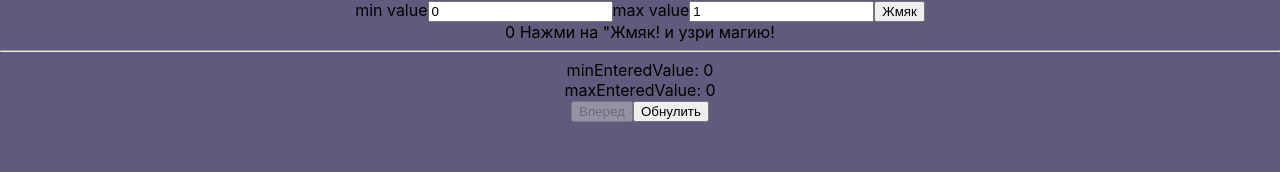
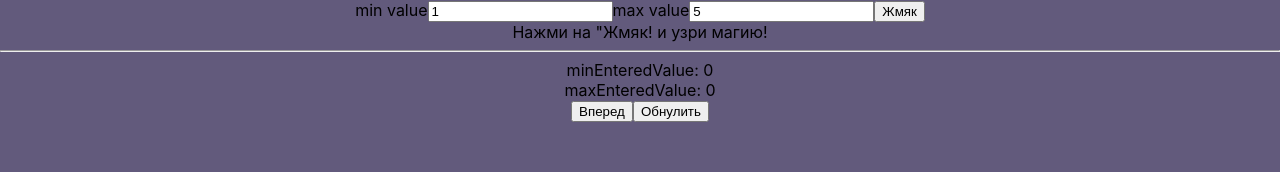
Before and after one commit to lgnvmaksim/counter-v2, a React (Create React App) app: page / in a window 1280 px wide. Shown: the top 172 px of the page. Built offline with nearby package versions, Linux system fonts and the light colour scheme.

Commit message:
commit before start stylization

```diff
--- a/src/CounterWithLocalStorage/CounterWithLocalStorage.tsx
+++ b/src/CounterWithLocalStorage/CounterWithLocalStorage.tsx
@@ -1,4 +1,4 @@
-import React, {ChangeEvent, memo, useCallback, useState} from 'react';
+import React, {ChangeEvent, memo, useCallback, useEffect, useState} from 'react';
 
 type ValueType = {
     minValue: number,
@@ -10,19 +10,19 @@ type ValueType = {
     error: boolean
 }
 
-export const CounterWithLocalStorage = memo (() => {
+export const CounterWithLocalStorage = memo(() => {
     const [value, setValue] = useState<ValueType>({
-        minValue: 0,
-        maxValue: 1,
+        minValue: 1,
+        maxValue: 5,
         minEnteredValue: 0,
         maxEnteredValue: 0,
-        startValue: 0,
+        startValue: null,
         step: 1,
         error: false,
     })
     const [message, setMessage] = useState<string | null>('Нажми на "Жмяк! и узри магию!')
 
-    const onChangeHandler = useCallback ((e: ChangeEvent<HTMLInputElement>) => {
+    const onChangeHandler = useCallback((e: ChangeEvent<HTMLInputElement>) => {
         setValue({
             ...value,
             [e.currentTarget.id + 'Value']: +e.currentTarget.value, startValue: null
@@ -30,7 +30,7 @@ export const CounterWithLocalStorage = memo (() => {
         setMessage('Выбери что-нить и жмякай "Жмяк!"')
     }, [value])
 
-    const onClickSetHandler = useCallback ( () => {
+    const onClickSetHandler = useCallback(() => {
         setValue({
             ...value,
             minEnteredValue: value.minValue,
@@ -38,40 +38,39 @@ export const CounterWithLocalStorage = memo (() => {
             startValue: value.minValue,
         })
         setMessage(null)
-    }, [value] )
+    }, [value])
 
-    const onClickStartHandler = useCallback ( () => {
+    const onClickStartHandler = useCallback(() => {
         if (value.startValue) {
             setValue({
                 ...value,
                 startValue: value.startValue + value.step
             })
         }
-    },[value])
+    }, [value])
 
-    const onClickResetHandler = useCallback (() => {
+    const onClickResetHandler = useCallback(() => {
         if (value.startValue !== null) {
             setValue({...value, startValue: value.minEnteredValue})
         }
-    },[value])
-
-    const checkCorrectValue = useCallback(() => {
-        let checkCorrectValue: boolean = (value.startValue === value.maxValue
-            || Number(value.startValue) > value.maxValue
-            || Number(value.startValue) <= 0
-            || value.maxValue <= 0)
-        checkCorrectValue&& setMessage('Ата-та по рукам! Не может быть так! Верни корректные значения!')
-        return checkCorrectValue
-    },[value, message])
+    }, [value])
 
     let blockButton: boolean = false
 
-    const disabledButtonToStart = useCallback (() => {
+    const checkCorrectValue = () => value.minValue <= 0 || value.maxValue <= 0 || value.minValue >= value.maxValue
+    useEffect(() => {
+        if (checkCorrectValue()) {
+            setMessage('Ата-та по рукам! Введи корректные значения')
+        }
+    }, [value.minValue, value.maxValue])
+
+
+    const disabledButtonToStart = () => {
         if (value.startValue === value.maxEnteredValue) {
             blockButton = true
         }
         return blockButton
-    },[value])
+    }
 
 
     return <div>
@@ -89,8 +88,9 @@ export const CounterWithLocalStorage = memo (() => {
             value={value.maxValue}
             onChange={onChangeHandler}
         />
-        <button onClick={onClickSetHandler}>Жмяк</button>
-        <div>{value.startValue} {message} </div>
+        <button onClick={onClickSetHandler} disabled={checkCorrectValue()}>Жмяк</button>
+        <div>{value.startValue} </div>
+        <div> {message}</div>
 
         <hr/>
         <div>minEnteredValue: {value.minEnteredValue}</div>
```
